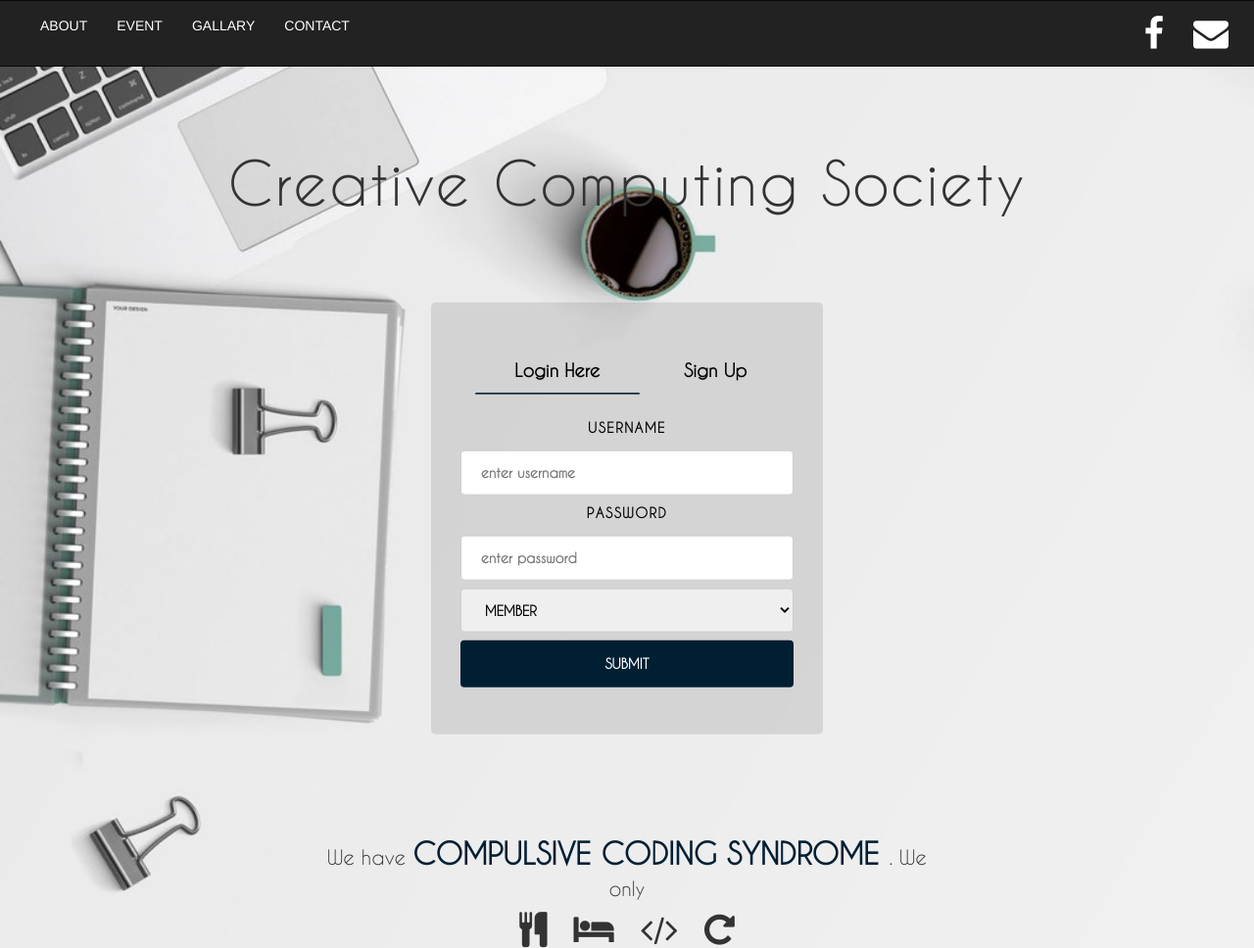
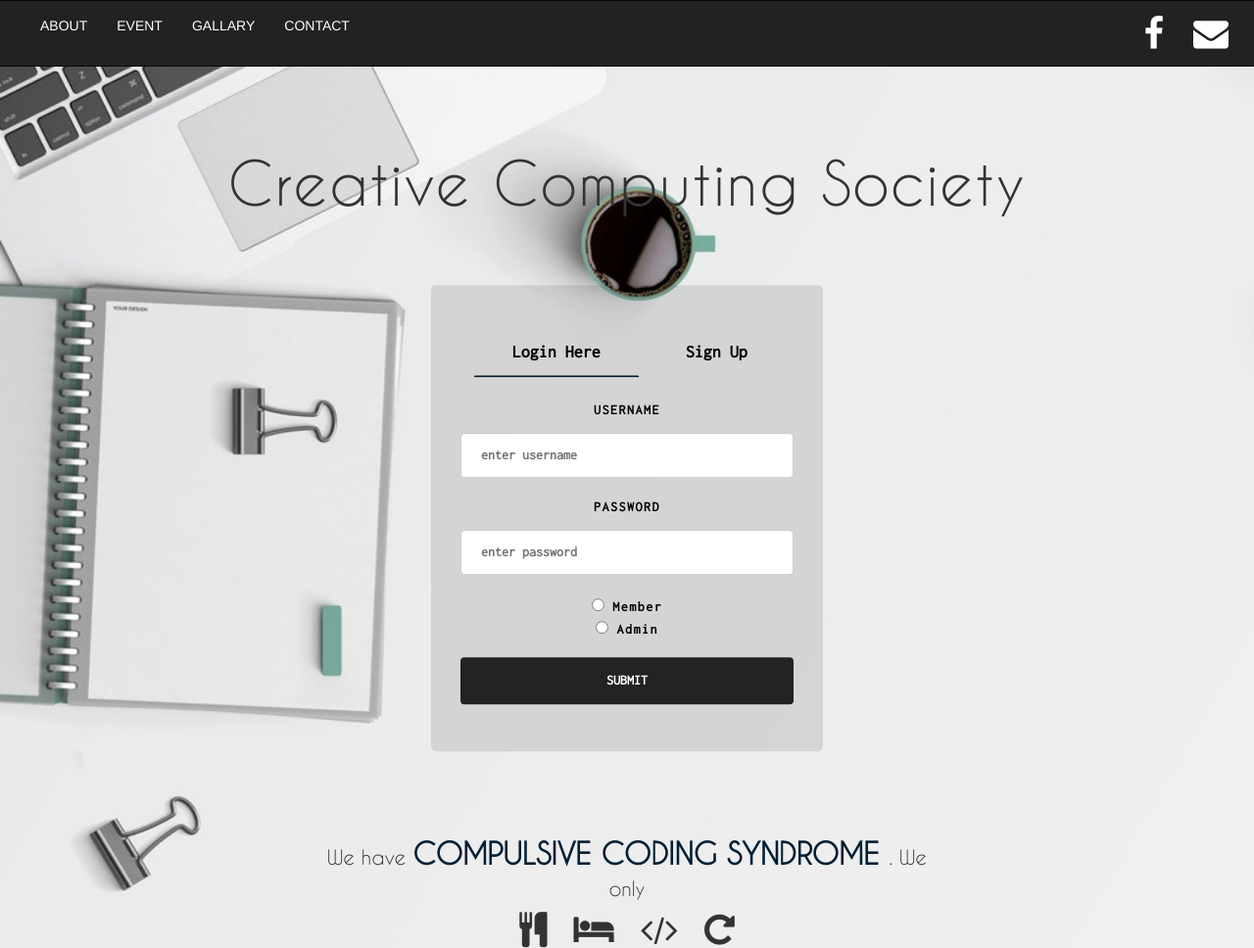
Before and after one commit to creative-computing-society/CCS-Member-Portal, a Python web app: template template/login.html in a window 1280 px wide. Shown: the whole page at 98% size. Run offline with Jinja, Linux system fonts and the light colour scheme; the template is opened without the code that fills it, so the values that code supplies are empty; some libraries are stand-ins or nearby versions.

Commit message:
Login form looks

```diff
--- a/style/login_style.css
+++ b/style/login_style.css
@@ -86,7 +86,7 @@
 	color:black;
 	border: 2px solid rgba(0,0,0,0);
 	border-bottom: 2px solid #001f33;
- 	font-family: caviar dreams;
+	font-family: 'Inconsolata', monospace;
 	display : inline-block;
 	padding: 10px 20px;
     font-size: 18px;
@@ -100,8 +100,8 @@
 	color:grey;
 color:black;
 	border: 2px solid rgba(0,0,0,0);
- 	font-family: caviar dreams;
-	display : inline-block;
+ 	font-family: 'Inconsolata', monospace;
+ 	display : inline-block;
 	padding: 10px 20px;
     font-size: 18px;
     border-radius: 2px;
@@ -120,7 +120,7 @@
 .login-box{
 	margin-top:200px;
 	margin-bottom: 50px;
-	font-family: caviar dreams;
+	font-family: 'Inconsolata', monospace;
 
 	letter-spacing: 1.5px;
 	font-weight:bold;
@@ -153,6 +153,7 @@
   border: 1px solid #ccc;
   border-radius: 4px;
    box-sizing: border-box;
+  margin-bottom: 20px;
 
 
 }
@@ -165,16 +166,17 @@
   border: 1px solid #ccc;
   border-radius: 4px;
   box-sizing: border-box;
+  margin-bottom: 20px;
 
 
 }
-
-
-
+.selecttype{
+  margin-bottom: 10px;
+}
 
 input[type=submit]{
 	width: 100%;
-	background-color:  #001f33;
+	background-color:  rgba(16,16,16,0.9);
 	color: white;
 	padding: 14px 20px;
 	margin: 8px 0;
@@ -185,7 +187,7 @@
 }
 
 input[type=submit]:hover {
-    background-color:  #004a80;
+    background-color:  #001f33;
 }
 #showsup{
 	display:none;
--- a/template/login.html
+++ b/template/login.html
@@ -7,6 +7,8 @@
     <meta content="width=device-width, initial-scale=1.0" name="viewport">
     <link rel="stylesheet" href="https://cdnjs.cloudflare.com/ajax/libs/font-awesome/4.7.0/css/font-awesome.min.css">
     <link rel="stylesheet" href="https://maxcdn.bootstrapcdn.com/bootstrap/3.3.7/css/bootstrap.min.css">
+    <link href="https://fonts.googleapis.com/css?family=Inconsolata" rel="stylesheet">
+
 
   <script src="https://ajax.googleapis.com/ajax/libs/jquery/3.3.1/jquery.min.js"></script>
   <script src="https://maxcdn.bootstrapcdn.com/bootstrap/3.3.7/js/bootstrap.min.js"></script>
@@ -67,12 +69,10 @@
 
           	   <label for="pass">PASSWORD</label>
           	   <input type="password" id="pass" name="password" placeholder="enter password" >
-
-                 <select>
-                	<option value="MEMBER">MEMBER</option>
-                	<option value=s"ADMIN">ADMIN</option>
-                </select>
-
+                  <div class="selecttype">
+                	<input type="radio" name="gender" value="male"> Member<br>
+  <input type="radio" name="gender" value="female">  Admin <br>
+</div>
           	   <input type="submit" value="SUBMIT">
           </form>
 
@@ -91,12 +91,9 @@
                 <label for="conf_pass">CONFIRM PASSWORD</label>
                 <input type="password" id="conf_pass" name="conf_pass" placeholder="enter password again">
 
-                 <select>
-                  <option value="MEMBER">MEMBER</option>
-                  <option value="ADMIN">ADMIN</option>
-                </select>
 
-               <input type="submit" value="SUBMIT">
+
+               <input id="submitform" type="submit" value="SUBMIT">
           </form>
 
        </div>
```
